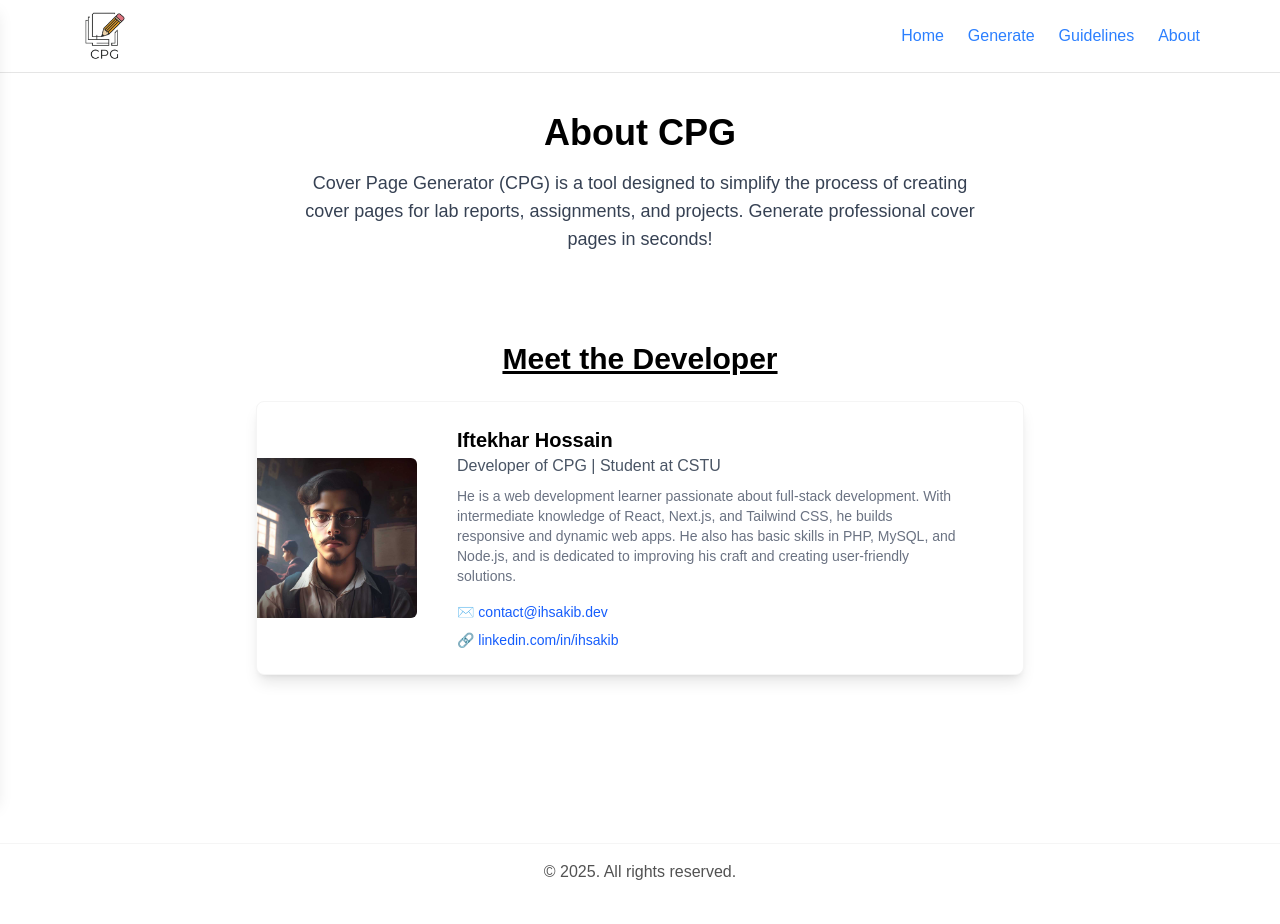
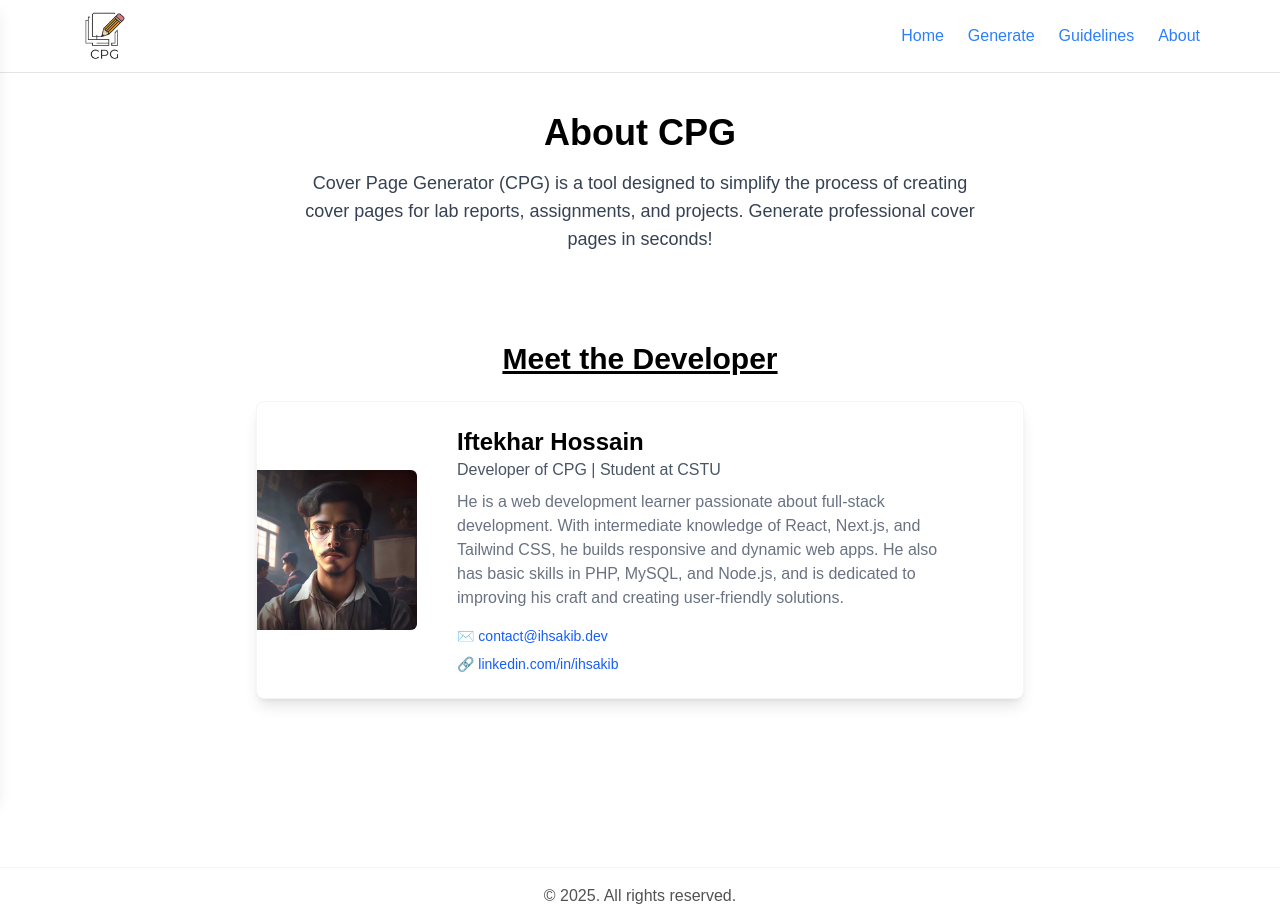
Before and after one commit to ihSakib/cpg, a Next.js app: page /about in a window 1280 px wide. Before the commit the page ends 900 px from the top, so only its background shows below. Built offline with nearby package versions, Linux system fonts and the light colour scheme.

Commit message:
fix font size

```diff
--- a/app/about/page.jsx
+++ b/app/about/page.jsx
@@ -37,11 +37,11 @@ const Page = () => {
 
           {/* Profile Details */}
           <div className="mt-4 md:mt-0  md:w-[70%] md:ml-10 text-center md:text-left flex flex-col justify-center ">
-            <h2 className="text-xl font-semibold">Iftekhar Hossain</h2>
+            <h2 className="text-2xl font-semibold">Iftekhar Hossain</h2>
             <p className="text-sm sm:text-base text-gray-600 mb-2">
               Developer of CPG | Student at CSTU
             </p>
-            <p className="text-sm  text-gray-500 mb-4">
+            <p className="text-gray-500 mb-4">
               He is a web development learner passionate about full-stack
               development. With intermediate knowledge of React, Next.js, and
               Tailwind CSS, he builds responsive and dynamic web apps. He also
```
